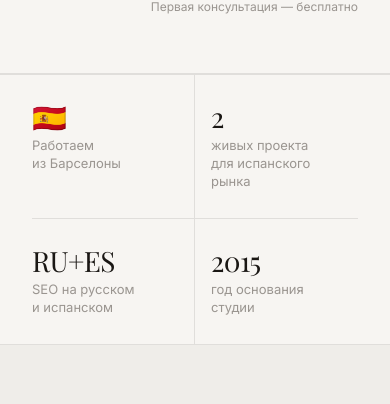
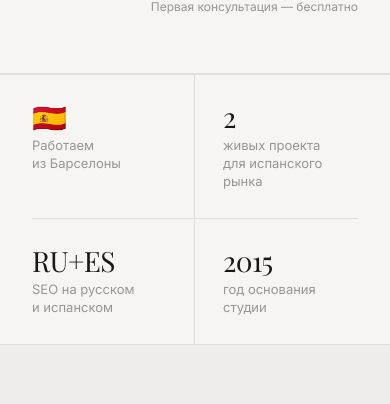
Before and after one commit to mariiagusevaes-fm/umniy-site, a PHP site: page /ispaniya.html in a window 390 px wide. Shown: the part 748-1152 px from the top of the page. Run offline with PHP 8.4, Linux system fonts and the light colour scheme; some web fonts are replaced.

Commit message:
Обновление исходников: 2026-11-25 18:32

```diff
--- a/niche.css
+++ b/niche.css
@@ -52,9 +52,9 @@ button{font-family:var(--sans);cursor:pointer}
 @media(max-width:1024px){
   .hero-actions{align-items:stretch;width:100%}
   .btn-primary{width:100%;text-align:center}
-  .stat:nth-child(2){border-right:none}
+  .stat:nth-child(2){border-right:none;padding-left:28px!important}
   .stat:nth-child(3){border-top:1px solid var(--rule);padding-left:0}
-  .stat:nth-child(4){border-top:1px solid var(--rule);border-right:none}
+  .stat:nth-child(4){border-top:1px solid var(--rule);border-right:none;padding-left:28px!important}
   .why-grid{grid-template-columns:1fr}
   .w-item:last-child{border-bottom:none}
   .footer-copy{text-align:center}
```
